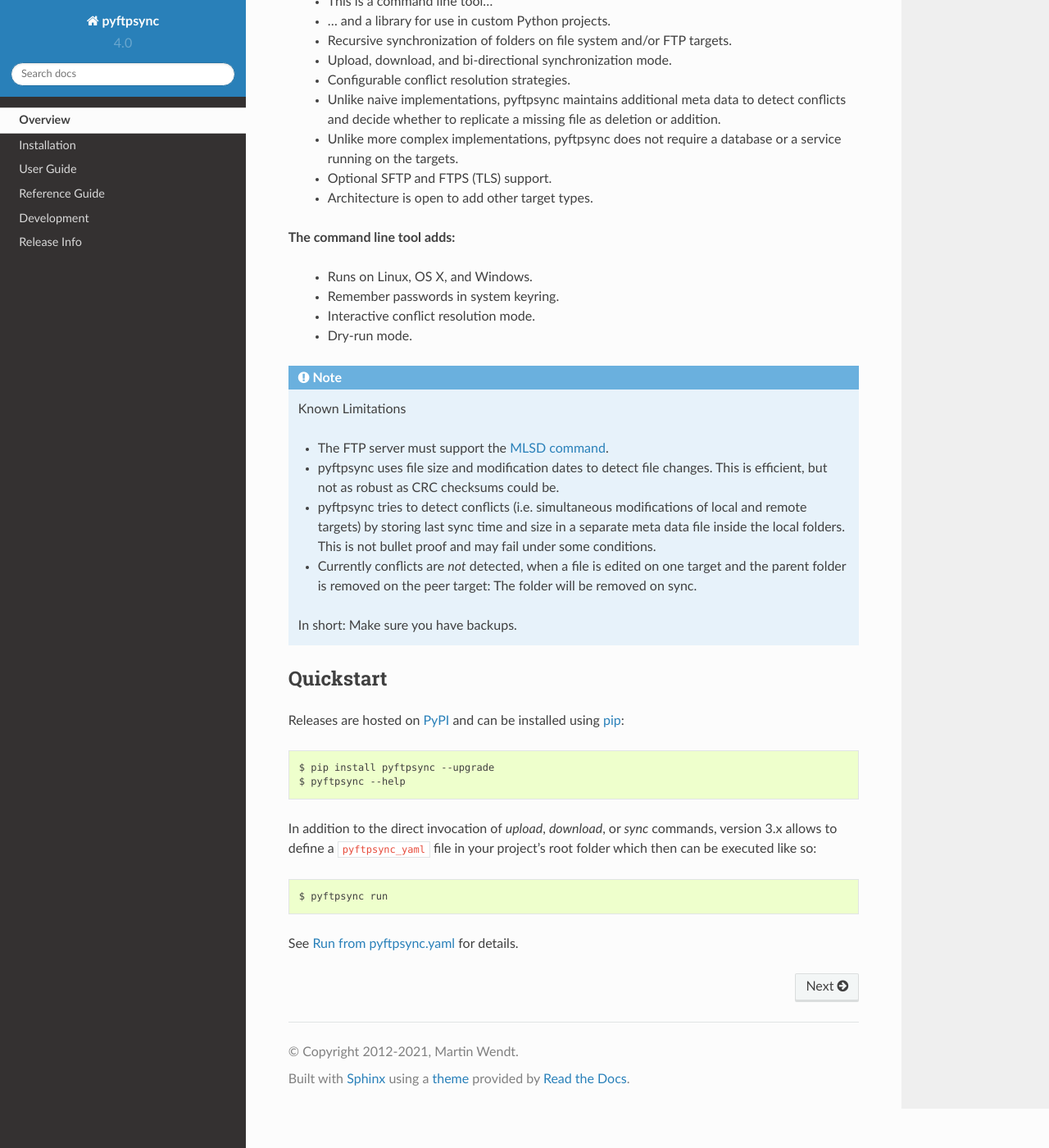
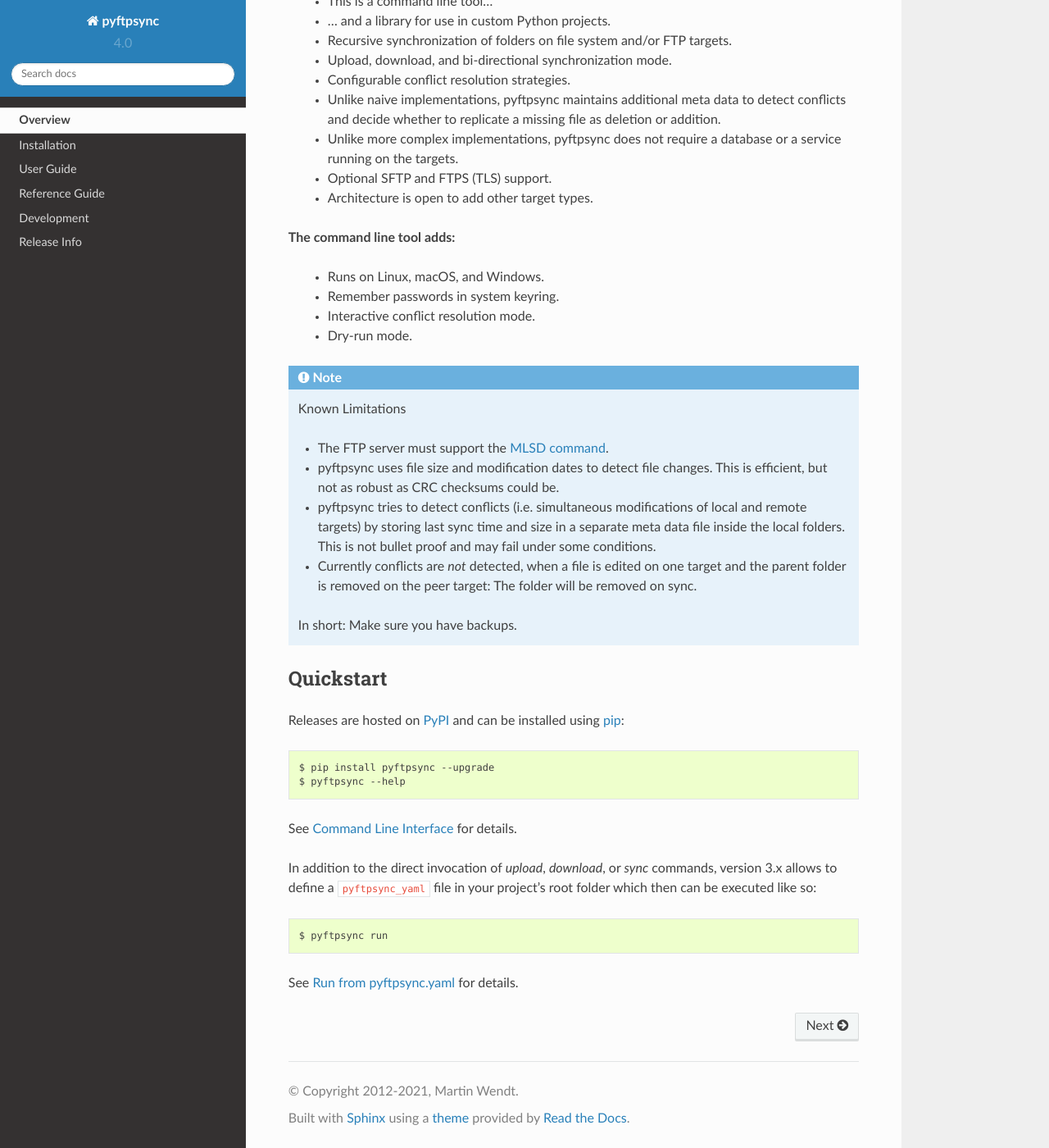
Before and after one commit to mar10/pyftpsync, a Sphinx documentation site: the page built from docs/sphinx/index.rst, in a window 1280 px wide and 1400 px high, scrolled down 1299 px. Shown: the whole window at 82% size. Built offline with Sphinx 7.4.7 and the Read the Docs theme 2.0.0, drawn with Linux system fonts in a browser that asks for light colours.

Commit message:
Update docs

```diff
--- a/docs/sphinx/development.rst
+++ b/docs/sphinx/development.rst
@@ -37,7 +37,7 @@
 ^^^^^^^^^^^^^^^^^^^^^^^^^^^^^^^^^^^^^^^^^^^
 Linux / macOS
 """""""""""""
-On Linux/OS X, we recommend to use `pipenv <https://github.com/kennethreitz/pipenv>`_
+On Linux and macOS we recommend to use `pipenv <https://github.com/kennethreitz/pipenv>`_
 to make this easy::
 
     $ cd /path/to/pyftpsync
--- a/docs/sphinx/index.rst
+++ b/docs/sphinx/index.rst
@@ -59,7 +59,7 @@
 
 **The command line tool adds:**
 
-  * Runs on Linux, OS X, and Windows.
+  * Runs on Linux, macOS, and Windows.
   * Remember passwords in system keyring.
   * Interactive conflict resolution mode.
   * Dry-run mode.
@@ -89,6 +89,8 @@
   $ pip install pyftpsync --upgrade
   $ pyftpsync --help
 
+See :doc:`ug_cli` for details.
+
 In addition to the direct invocation of `upload`, `download`, or `sync`
 commands, version 3.x allows to define a ``pyftpsync_yaml`` file
 in your project's root folder which then can be executed like so::
--- a/docs/sphinx/user_guide.rst
+++ b/docs/sphinx/user_guide.rst
@@ -8,8 +8,10 @@
   the previous versions.
   Make sure to adjust your scripts accordingly after update.
 
+..
+    :hidden:
+
 .. toctree::
-    :hidden:
 
     ug_cli
     ug_run
```
Also changed, not shown: README.md (+3 -0 lines).
